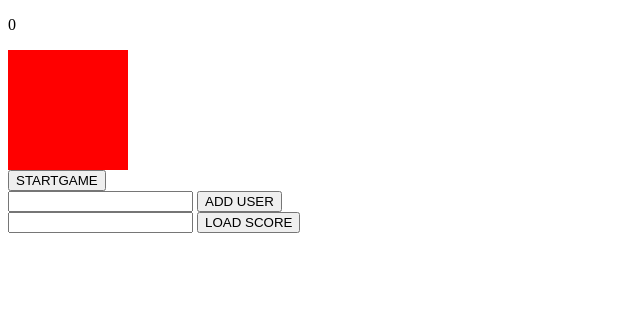
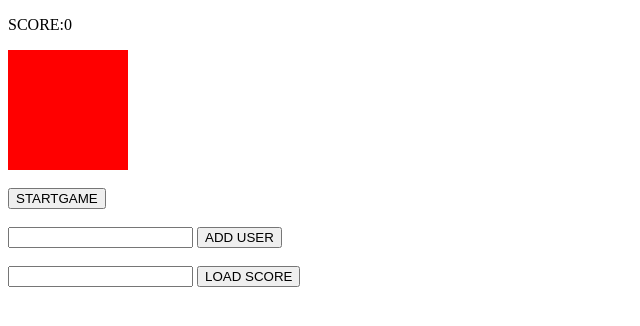
Before and after one commit to andywalzdesign/hrr21-mvp-clack, a website: page index.html in a window 1280 px wide. Shown: the whole page, without its empty margins (0-640 px from the left). Drawn offline with nearby package versions, Linux system fonts and the light colour scheme; some packages are replaced by stand-ins of ours; no server answers.

Commit message:
add layout changes to game.html

```diff
--- a/client/game.html
+++ b/client/game.html
@@ -1,20 +1,20 @@
-<p ng-model="counter">{{userInfo.currentscore}}</p>
+<p ng-model="counter"><span>SCORE:</span>{{userInfo.currentscore}}</p>
   <div class="target" style="width:120px; height:120px;background-color:red;" ng-click="counter()"></div>
 
-<!-- <button ng-click="saveScore()">SAVE SCORE</button> -->
-
+<br/>
 <button ng-click="startGame()">STARTGAME</button>
-
+<br/>
+<br/>
 <form>
   <input type="text" name="username" ng-model="username">
   <button type="submit" ng-click="addUser(username)">ADD USER</button>
 </form>
-
+<br/>
 <form>
   <input type="text" name="loadusername" ng-model="loadusername">
   <button type="submit" ng-click="loadUser(loadusername)">LOAD SCORE</button>
 </form>
-
+<br/>
 <div ng-init="loadUsers()" ng-model="loadUsers">
 <span ng-repeat="user in userInfo.theUsers">
   <span style="display: block;">{{ user.username }} {{ user.totalscore }}</span>
```
